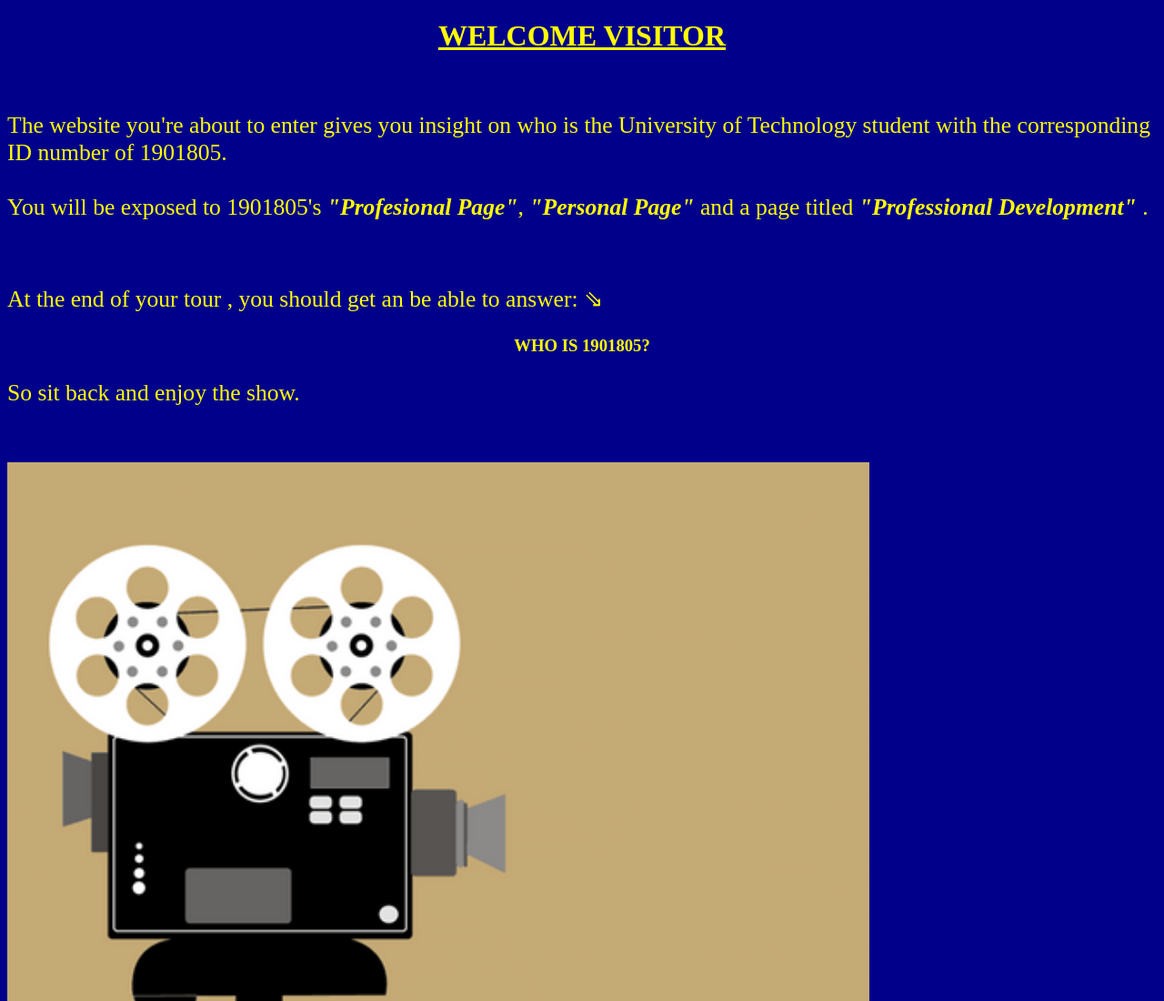
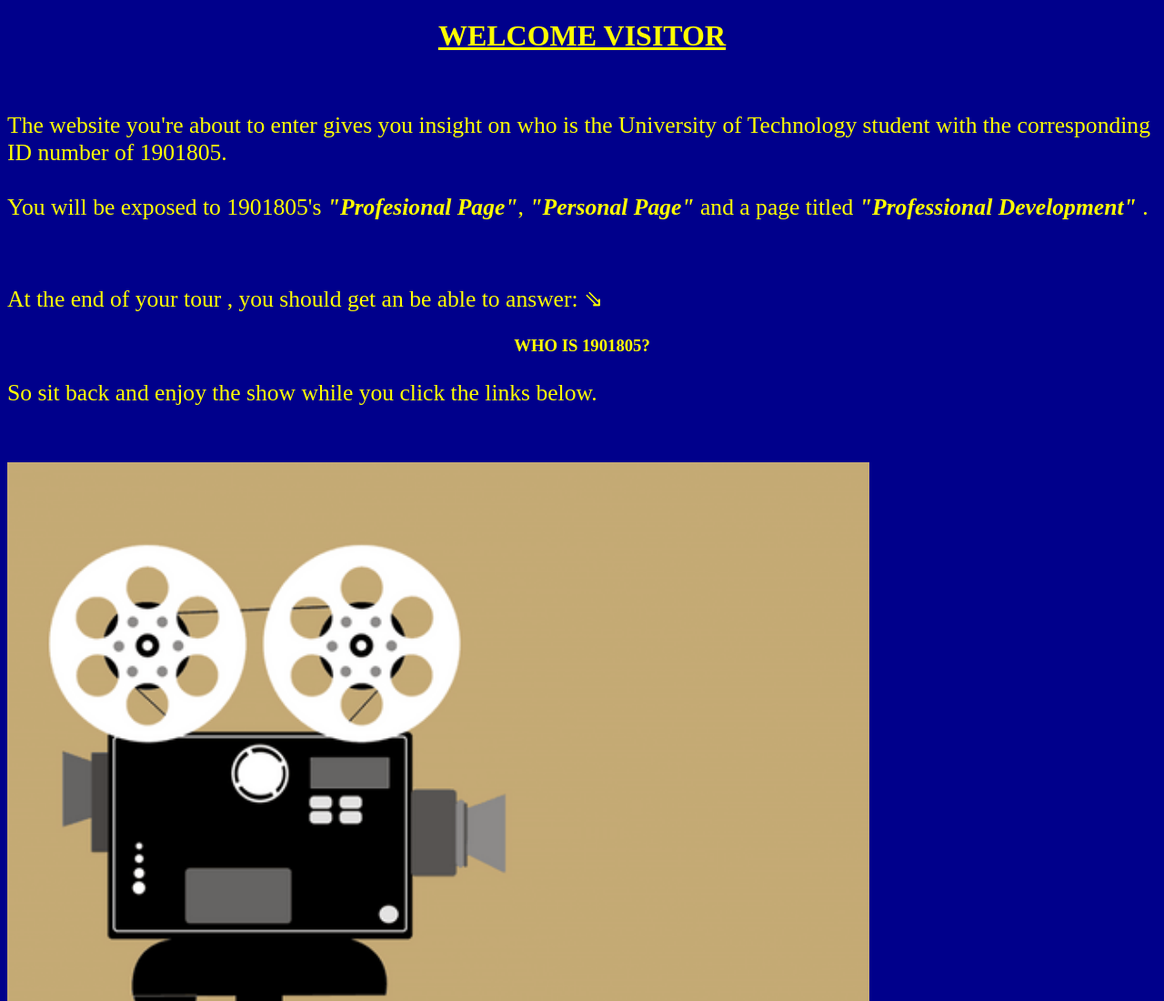
Before and after one commit to Enigma13185/1901805-WebAssignment.github.io, a plain HTML site: page FrontPage.html in a window 1280 px wide. Shown: the top 1100 px of the page at 91% size. Drawn offline with Linux system fonts and the light colour scheme.

Commit message:
Add files via upload

```diff
--- a/FrontPage.html
+++ b/FrontPage.html
@@ -23,7 +23,7 @@ At the end of your tour , you should get an be able to answer: &#8664;
 
 <h3 style="color:Yellow;" align="center" > WHO IS 1901805? </h3>
 
-<p style="color:Yellow; font-size:160%;">  So sit back and enjoy the show.
+<p style="color:Yellow; font-size:160%;">  So sit back and enjoy the show while you click the links below.
 </p>
 <br> </br>
 <img src="Assets/film.gif"  alt="Lets Go" style="width:75%;height:88%;">
```
